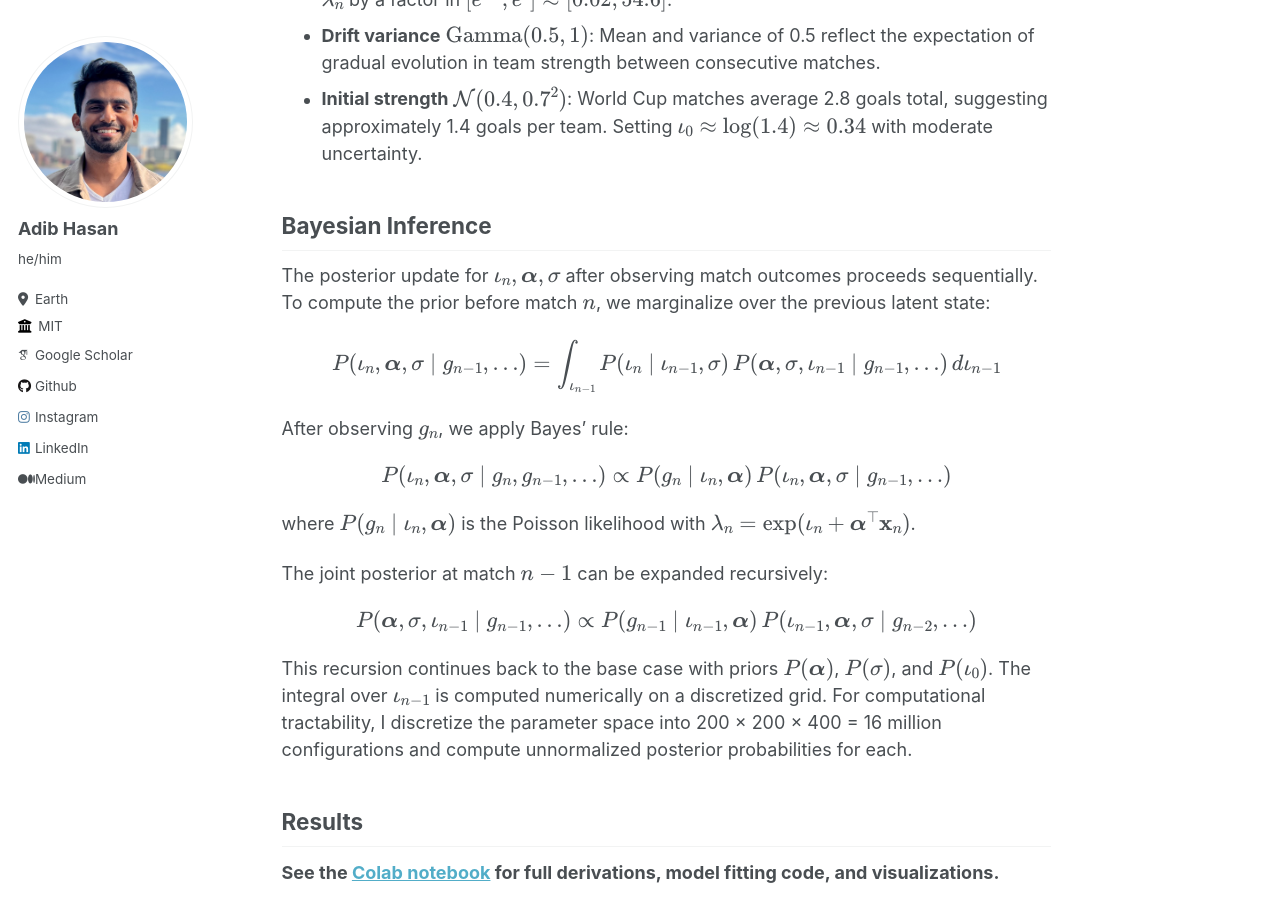
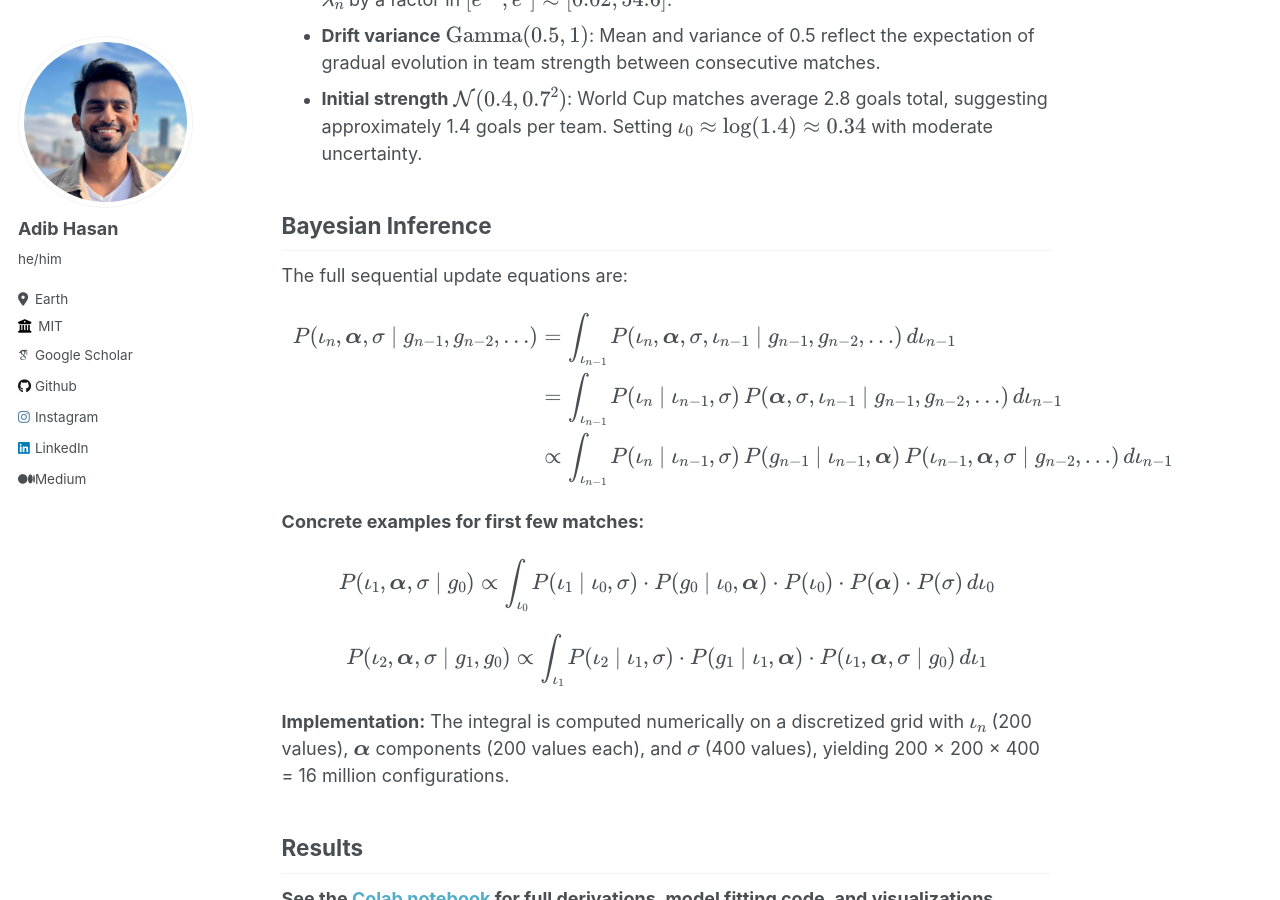
Before and after one commit to Neehan/neehan.github.io, a Jekyll site: the page built from _blog/bayesian-soccer-score.md, in a window 1280 px wide and 900 px high, scrolled down 3276 px. Built offline with Jekyll 4.4.1, drawn with Linux system fonts in a browser that asks for light colours; some web fonts are replaced.

Commit message:
added bayesian soccer score

```diff
--- a/_blog/bayesian-soccer-score.md
+++ b/_blog/bayesian-soccer-score.md
@@ -133,27 +133,27 @@ $$
 
 ## Bayesian Inference
 
-The posterior update for \\(\iota\_n, \boldsymbol{\alpha}, \sigma\\) after observing match outcomes proceeds sequentially. To compute the prior before match \\(n\\), we marginalize over the previous latent state:
+The full sequential update equations are:
 
 $$
-P(\iota_n, \boldsymbol{\alpha}, \sigma \mid g_{n-1}, \ldots) = \int_{\iota_{n-1}} P(\iota_n \mid \iota_{n-1}, \sigma) \, P(\boldsymbol{\alpha}, \sigma, \iota_{n-1} \mid g_{n-1}, \ldots) \, d\iota_{n-1}
+\begin{align}
+P(\iota_n, \boldsymbol{\alpha}, \sigma \mid g_{n-1}, g_{n-2}, \ldots) &= \int_{\iota_{n-1}} P(\iota_n, \boldsymbol{\alpha}, \sigma, \iota_{n-1} \mid g_{n-1}, g_{n-2}, \ldots) \, d\iota_{n-1}\\
+&= \int_{\iota_{n-1}} P(\iota_n \mid \iota_{n-1}, \sigma) \, P(\boldsymbol{\alpha}, \sigma, \iota_{n-1} \mid g_{n-1}, g_{n-2}, \ldots) \, d\iota_{n-1}\\
+&\propto \int_{\iota_{n-1}} P(\iota_n \mid \iota_{n-1}, \sigma) \, P(g_{n-1} \mid \iota_{n-1}, \boldsymbol{\alpha}) \, P(\iota_{n-1}, \boldsymbol{\alpha}, \sigma \mid g_{n-2}, \ldots) \, d\iota_{n-1}
+\end{align}
 $$
 
-After observing \\(g\_n\\), we apply Bayes' rule:
+**Concrete examples for first few matches:**
 
 $$
-P(\iota_n, \boldsymbol{\alpha}, \sigma \mid g_n, g_{n-1}, \ldots) \propto P(g_n \mid \iota_n, \boldsymbol{\alpha}) \, P(\iota_n, \boldsymbol{\alpha}, \sigma \mid g_{n-1}, \ldots)
+P(\iota_1, \boldsymbol{\alpha}, \sigma \mid g_0) \propto \int_{\iota_0} P(\iota_1 \mid \iota_0, \sigma) \cdot P(g_0 \mid \iota_0, \boldsymbol{\alpha}) \cdot P(\iota_0) \cdot P(\boldsymbol{\alpha}) \cdot P(\sigma) \, d\iota_0
 $$
 
-where \\(P(g\_n \mid \iota\_n, \boldsymbol{\alpha})\\) is the Poisson likelihood with \\(\lambda\_n = \exp(\iota\_n + \boldsymbol{\alpha}^\top \mathbf{x}\_n)\\).
-
-The joint posterior at match \\(n-1\\) can be expanded recursively:
-
 $$
-P(\boldsymbol{\alpha}, \sigma, \iota_{n-1} \mid g_{n-1}, \ldots) \propto P(g_{n-1} \mid \iota_{n-1}, \boldsymbol{\alpha}) \, P(\iota_{n-1}, \boldsymbol{\alpha}, \sigma \mid g_{n-2}, \ldots)
+P(\iota_2, \boldsymbol{\alpha}, \sigma \mid g_1, g_0) \propto \int_{\iota_1} P(\iota_2 \mid \iota_1, \sigma) \cdot P(g_1 \mid \iota_1, \boldsymbol{\alpha}) \cdot P(\iota_1, \boldsymbol{\alpha}, \sigma \mid g_0) \, d\iota_1
 $$
 
-This recursion continues back to the base case with priors \\(P(\boldsymbol{\alpha})\\), \\(P(\sigma)\\), and \\(P(\iota\_0)\\). The integral over \\(\iota\_{n-1}\\) is computed numerically on a discretized grid. For computational tractability, I discretize the parameter space into 200 × 200 × 400 = 16 million configurations and compute unnormalized posterior probabilities for each.
+**Implementation:** The integral is computed numerically on a discretized grid with \\(\iota\_n\\) (200 values), \\(\boldsymbol{\alpha}\\) components (200 values each), and \\(\sigma\\) (400 values), yielding 200 × 200 × 400 = 16 million configurations.
 
 ## Results
 
```
